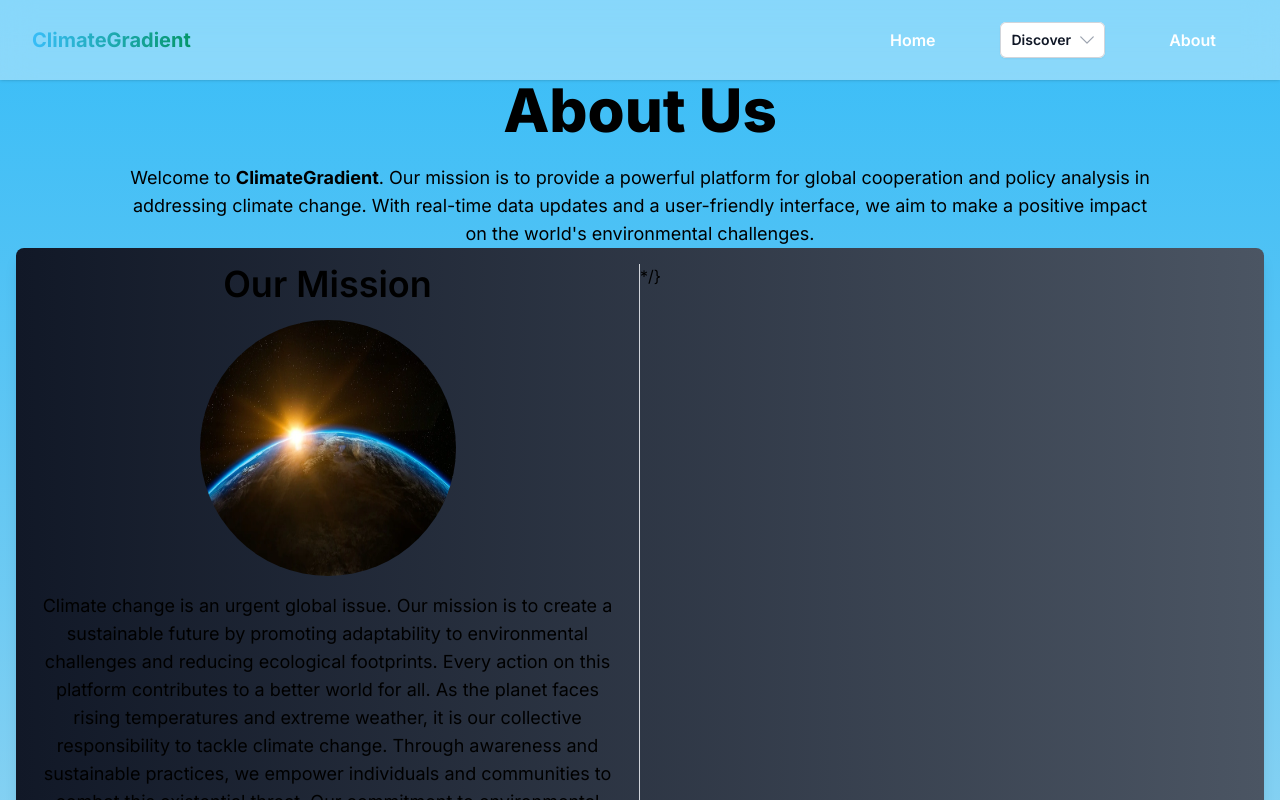
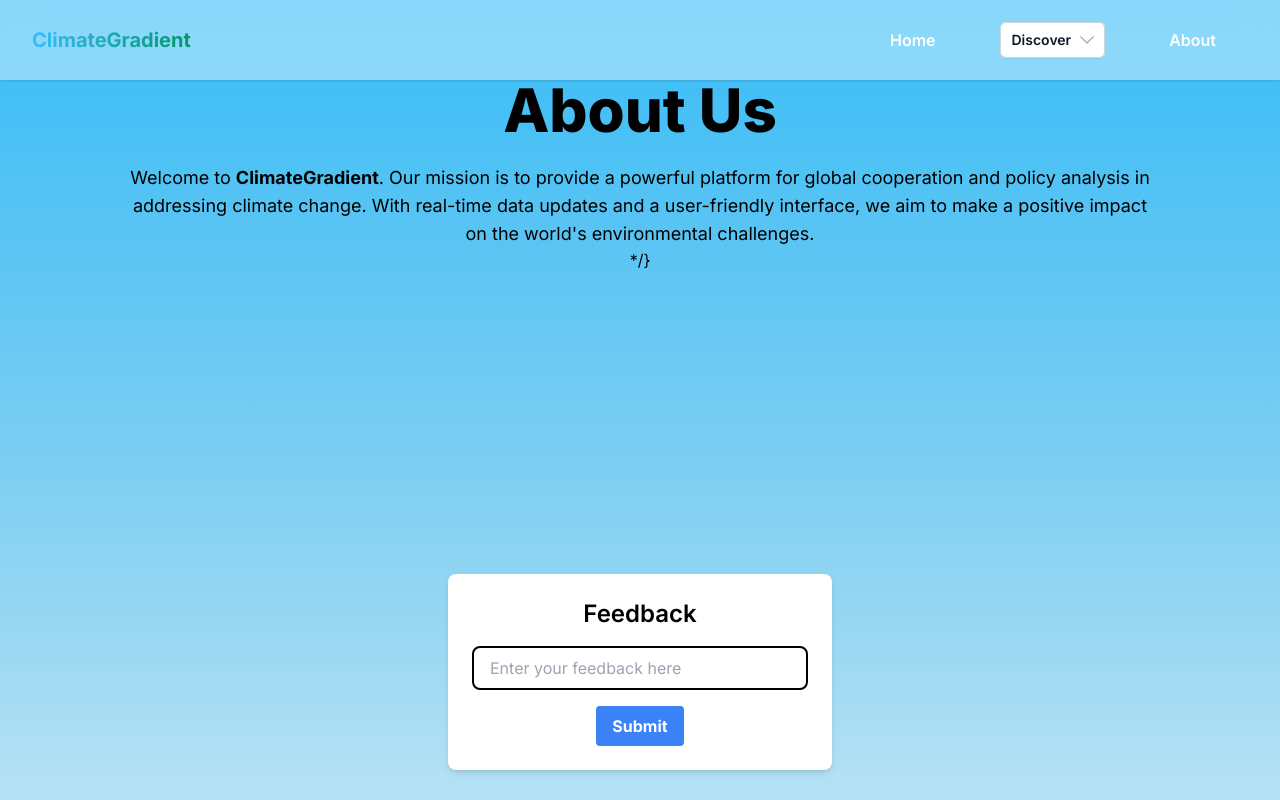
Before and after one commit to ss1910singh/ClimateGradient, a Next.js app: page /About in a window 1280 px wide. Shown: the top 800 px of the page. Built offline with nearby package versions, Linux system fonts and the light colour scheme.

Commit message:
Update page.jsx

```diff
--- a/app/About/page.jsx
+++ b/app/About/page.jsx
@@ -28,7 +28,7 @@ const AboutPage = () => {
         </p>
       </div>
 
-      <div className="w-full md:w-screen-lg mx-auto p-4 bg-white rounded-lg shadow-lg flex bg-gradient-to-b from-gray-900 to-gray-600 bg-gradient-to-r ">
+{/*       <div className="w-full md:w-screen-lg mx-auto p-4 bg-white rounded-lg shadow-lg flex bg-gradient-to-b from-gray-900 to-gray-600 bg-gradient-to-r ">
   <section className="mb-4 md:mb-12 w-full md:w-1/2 pr-4 border-r border-gray-300 pr-4">
     <div className="text-center">
       <h2 className="text-2xl md:text-4xl font-semibold mb-2 md:mb-4">Our Mission</h2>
@@ -44,7 +44,7 @@ const AboutPage = () => {
     </p>
   </section>
 
-{/*   <section className="mb-4 md:mb-12 w-full md:w-1/2 pl-4">
+<section className="mb-4 md:mb-12 w-full md:w-1/2 pl-4">
     <h2 className="text-2xl md:text-4xl font-semibold mb-2 md:mb-4">Our Team</h2>
     <div className="flex flex-wrap -mx-2 md:-mx-4">
       {teamMembers.map((member, index) => (
@@ -68,7 +68,7 @@ const AboutPage = () => {
               {/* <a href={member.twitter} target="_blank" rel="noopener noreferrer" className="mx-1 md:mx-2 text-gray-600 hover:text-blue-500">
                 <i className="fab fa-twitter"></i> Twitter
               </a> */}
-{/*               <a href={`mailto:${member.email}`} className="mx-1 md:mx-2 text-gray-600 hover:text-blue-500">
+{/*                <a href={`mailto:${member.email}`} className="mx-1 md:mx-2 text-gray-600 hover:text-blue-500">
                 <i className="far fa-envelope"></i> Email
               </a>
             </div>
@@ -76,8 +76,8 @@ const AboutPage = () => {
         </div>
       ))}
     </div>
-  </section> */} */}
-</div>
+  </section>
+</div> */} */}
 <div className="flex flex-col items-center justify-center h-screen">
         {isSubmitted ? (
           <div className="bg-white rounded-lg p-6 shadow-md w-96">
```
